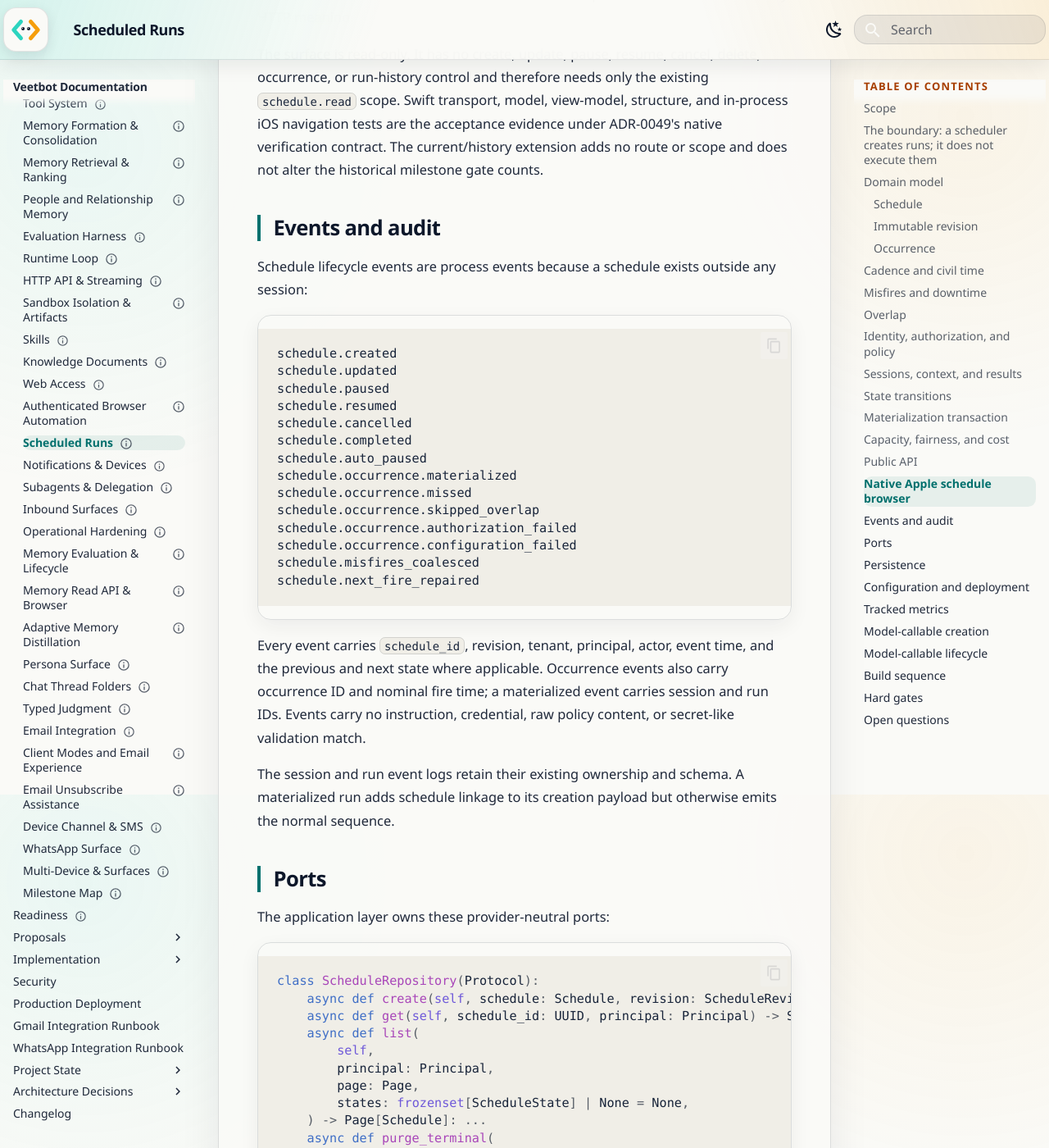
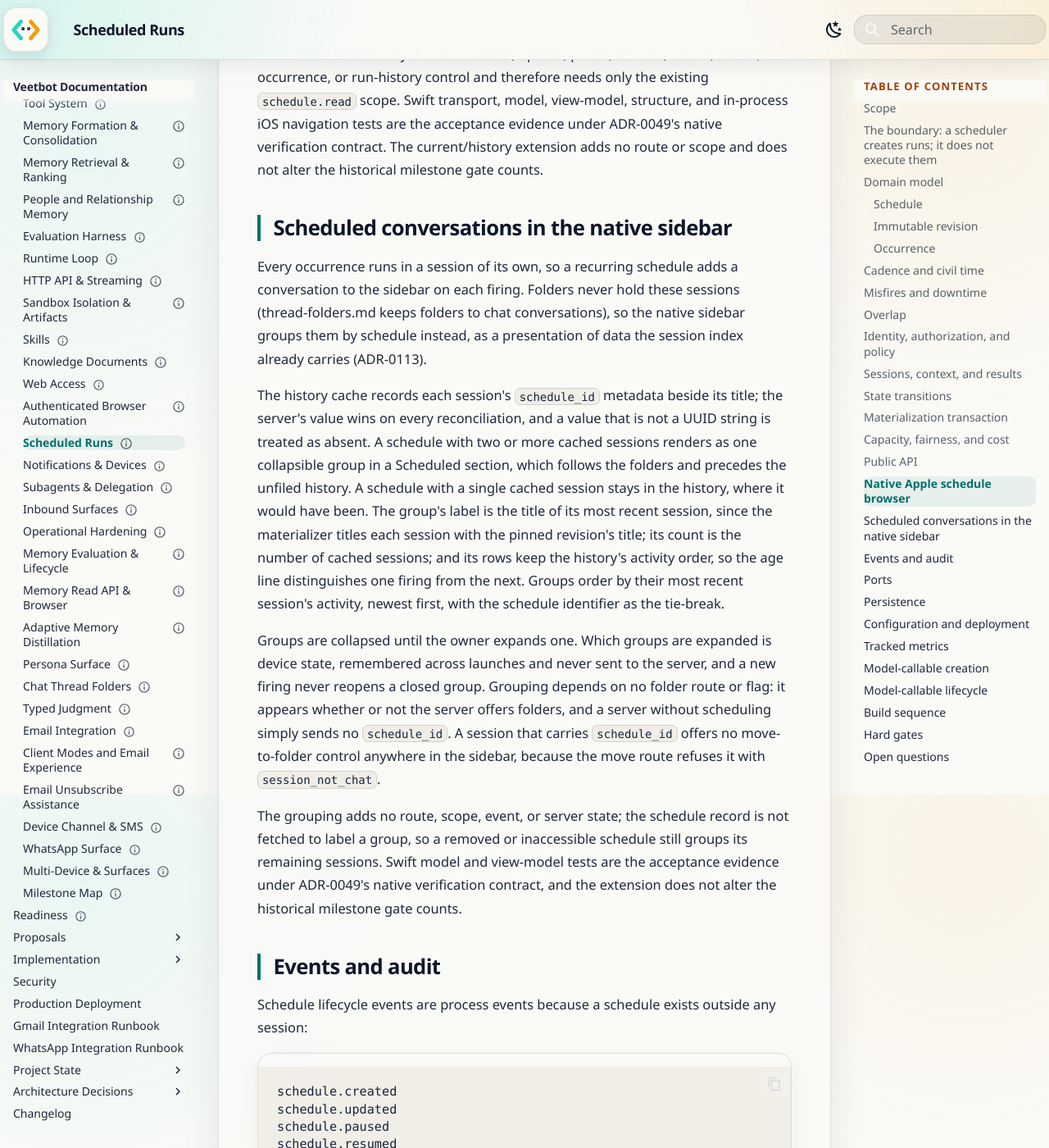
Before and after one commit to avitus/veetbot, an MkDocs documentation site: the page built from docs/plan/scheduling.md, in a window 1280 px wide and 1400 px high, scrolled down 15231 px. Shown: the whole window at 82% size. Built offline with MkDocs 1.6.1 and Material for MkDocs 9.7.7, drawn with Linux system fonts in a browser that asks for light colours.

Commit message:
docs: group scheduled conversations by schedule in the native sidebar
ADR-0113 keeps folders chat-only and designs a Scheduled sidebar section
that groups a schedule's sessions by their schedule_id metadata.

Reading-Lane: A
Co-Authored-By: Claude Opus 5 <noreply@anthropic.com>
Glen-Conversation: f740f4ed-8ae1-4768-999f-31844dbe4f27

```diff
--- a/docs/plan/scheduling.md
+++ b/docs/plan/scheduling.md
@@ -587,6 +587,41 @@ existing `schedule.read` scope. Swift transport, model, view-model, structure,
 and in-process iOS navigation tests are the acceptance evidence under
 ADR-0049's native verification contract. The current/history extension adds no
 route or scope and does not alter the historical milestone gate counts.
+
+## Scheduled conversations in the native sidebar
+
+Every occurrence runs in a session of its own, so a recurring schedule adds a
+conversation to the sidebar on each firing. Folders never hold these sessions
+(thread-folders.md keeps folders to chat conversations), so the native sidebar
+groups them by schedule instead, as a presentation of data the session index
+already carries (ADR-0113).
+
+The history cache records each session's `schedule_id` metadata beside its
+title; the server's value wins on every reconciliation, and a value that is
+not a UUID string is treated as absent. A schedule with two or more cached
+sessions renders as one collapsible group in a Scheduled section, which
+follows the folders and precedes the unfiled history. A schedule with a
+single cached session stays in the history, where it would have been. The
+group's label is the title of its most recent session, since the materializer
+titles each session with the pinned revision's title; its count is the number
+of cached sessions; and its rows keep the history's activity order, so the
+age line distinguishes one firing from the next. Groups order by their most
+recent session's activity, newest first, with the schedule identifier as the
+tie-break.
+
+Groups are collapsed until the owner expands one. Which groups are expanded
+is device state, remembered across launches and never sent to the server, and
+a new firing never reopens a closed group. Grouping depends on no folder
+route or flag: it appears whether or not the server offers folders, and a
+server without scheduling simply sends no `schedule_id`. A session that
+carries `schedule_id` offers no move-to-folder control anywhere in the
+sidebar, because the move route refuses it with `session_not_chat`.
+
+The grouping adds no route, scope, event, or server state; the schedule
+record is not fetched to label a group, so a removed or inaccessible schedule
+still groups its remaining sessions. Swift model and view-model tests are the
+acceptance evidence under ADR-0049's native verification contract, and the
+extension does not alter the historical milestone gate counts.
 
 ## Events and audit
 
--- a/docs/status/project-state.yaml
+++ b/docs/status/project-state.yaml
@@ -21,6 +21,8 @@ project:
   # ADR-0109 records the owner's non-milestone repair to chat-created schedules:
   # pause on the second consecutive failure, a USD 5 budget with a synthesis
   # reserve, and a failure classification on the accounting event.
+  # ADR-0113 records the owner's non-milestone native extension on 2026-09-21:
+  # the sidebar groups scheduled sessions by schedule; folders stay chat-only.
   # ADR-0110 amends Milestone 29 on 2026-09-19: the typed-judgment port, the
   # TypeSafe Jev adapter and judgment folder matching, all default off, plus
   # an offline non-activating email-importance evaluation under Milestone 26.
--- a/mkdocs.yml
+++ b/mkdocs.yml
@@ -237,4 +237,5 @@ nav:
       - ADR-0110 Typed-judgment port and TypeSafe Jev: adr/0110-typed-judgment-port-and-typesafe-jev.md
       - ADR-0111 Advisory approval through the judgment port: adr/0111-advisory-approval-through-the-judgment-port.md
       - ADR-0112 Email unsubscribe assistance: adr/0112-milestone-31-email-unsubscribe.md
+      - ADR-0113 Scheduled conversations grouped by schedule: adr/0113-scheduled-conversations-grouped-by-schedule.md
   - Changelog: changelog.md
```
Also changed, not shown: docs/adr/0113-scheduled-conversations-grouped-by-schedule.md (added, +59 -0 lines), docs/adr/index.md (+1 -0 lines), docs/plan/thread-folders.md (+7 -0 lines).
